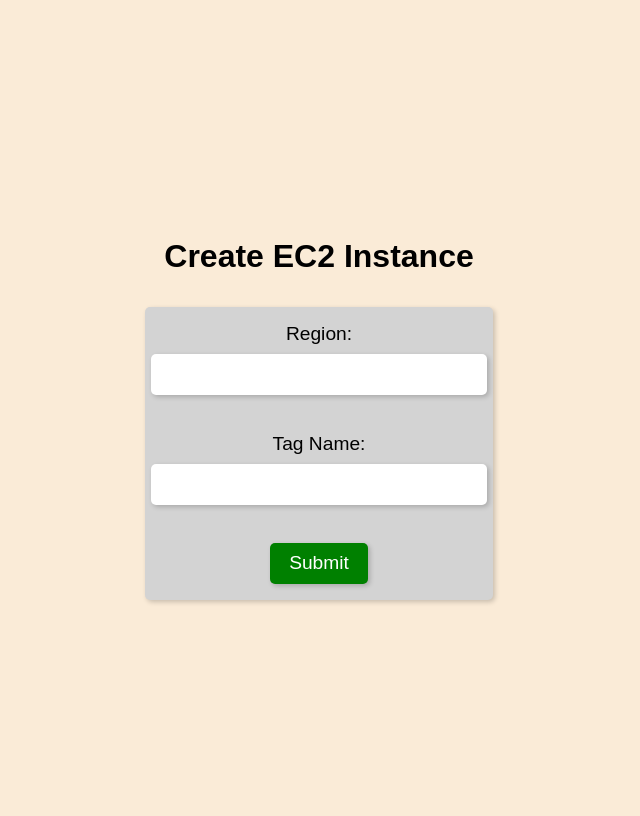
After one commit to devops-terraform-aws/python, a Flask app: template templates/create_index.html in a window 1280 px wide. The commit adds this page. Shown: the whole page, without its empty margins (321-961 px from the left). Run offline with Flask 2, Linux system fonts and the light colour scheme; the template is opened without the code that fills it, so the values that code supplies are empty.

Commit message:
updating scripts

```diff
--- a/create_dashboard.py
+++ b/create_dashboard.py
@@ -44,7 +44,7 @@ def index():
         except IndexError:
             return "No images found that match the specified filters."
     else:
-        return render_template("index.html")
+        return render_template("create_index.html")
 
 if __name__ == "__main__":
     app.run()
--- a/create_ec2.py
+++ b/create_ec2.py
@@ -3,6 +3,7 @@ import boto3
 region = input("Enter the region you want to create the EC2 instance in (e.g. us-east-1): ")
 tag_name = input("Enter the tag name for the EC2 instance: ")
 ec2 = boto3.client('ec2', region_name=region)
+
 
 response = ec2.describe_images(
     Owners=['099720109477'],
--- a/destroy_dashboard.py
+++ b/destroy_dashboard.py
@@ -14,10 +14,12 @@ def index():
         except botocore.exceptions.ClientError as e:
             if "InvalidInstanceID.Malformed" in str(e):
                 result = "Invalid instance ID"
+            elif "InvalidInstanceID.NotFound" in str(e):
+                result = "Instance ID not found"
             else:
                 result = "Instance termination not successful: " + str(e)
         return render_template('destroy_index.html', result=result)
     return render_template('destroy_index.html')
 
 if __name__ == '__main__':
-    app.run(debug=True)
+    app.run()
--- /dev/null
+++ b/static/create_style.css
@@ -0,0 +1,58 @@
+body {
+    font-family: Arial, sans-serif;
+    background-color: antiquewhite;
+}
+
+.container {
+    display: flex;
+    flex-direction: column;
+    align-items: center;
+    justify-content: center;
+    height: 100vh;
+}
+
+h1 {
+    font-size: 2em;
+    margin-bottom: 1em;
+}
+
+form {
+    display: flex;
+    flex-direction: column;
+    align-items: center;
+    padding: 1em;
+    background-color: lightgray;
+    border-radius: 5px;
+    box-shadow: 2px 2px 5px rgba(0, 0, 0, 0.2);
+    width: 25%;
+}
+
+label {
+    font-size: 1.2em;
+    margin-bottom: 0.5em;
+}
+
+input[type="text"] {
+    padding: 0.5em;
+    font-size: 1.2em;
+    margin-bottom: 1em;
+    width: 100%;
+    border-radius: 5px;
+    border: none;
+    box-shadow: 2px 2px 5px rgba(0, 0, 0, 0.2);
+}
+
+input[type="submit"] {
+    padding: 0.5em 1em;
+    font-size: 1.2em;
+    background-color: green;
+    color: white;
+    border-radius: 5px;
+    border: none;
+    box-shadow: 2px 2px 5px rgba(0, 0, 0, 0.2);
+    cursor: pointer;
+}
+
+input[type="submit"]:hover {
+    background-color: #408044;
+}
--- a/static/css/style.css
+++ /dev/null
@@ -1,3 +0,0 @@
-body {
-    background-color: rgb(140, 255, 0);
-  }
--- /dev/null
+++ b/templates/create_index.html
@@ -0,0 +1,18 @@
+<!DOCTYPE html>
+<html>
+    <head>
+        <link rel="stylesheet" type="text/css" href="{{ url_for('static', filename='create_style.css') }}">
+    </head>
+    <body>
+        <div class="container">
+            <h1 class="text-center">Create EC2 Instance</h1>
+            <form method="post" class="form-group">
+                <label for="region">Region:</label>
+                <input type="text" class="form-control" name="region" id="region" required><br>
+                <label for="tag_name">Tag Name:</label>
+                <input type="text" class="form-control" name="tag_name" id="tag_name" required><br>
+                <input type="submit" class="btn btn-primary" value="Submit">
+            </form>
+        </div>
+    </body>
+</html>
--- a/templates/destroy_index.html
+++ b/templates/destroy_index.html
@@ -2,13 +2,13 @@
 <html>
     <head>
         <title>Instance Terminator</title>
-        <link rel="stylesheet" type="text/css" href="{{ url_for('static', filename='css/style.css') }}">
+        <link rel="stylesheet" type="text/css" href="{{ url_for('static', filename='destroy_style.css') }}">
     </head>
     <body>
         <h1>Instance Terminator</h1>
         <form method="post">
             <label for="instance_id">Instance ID:</label>
-            <input type="text" name="instance_id" id="instance_id">
+            <input type="text" name="instance_id" id="instance_id" autofocus onfocus="this.value=''">
             <input type="submit" value="Terminate">
         </form>
         {% if result %}
```
Also changed, not shown: static/destroy_style.css (added, +41 -0 lines), static/styles.css (deleted, +0 -7 lines), templates/index.html (deleted, +0 -49 lines).
